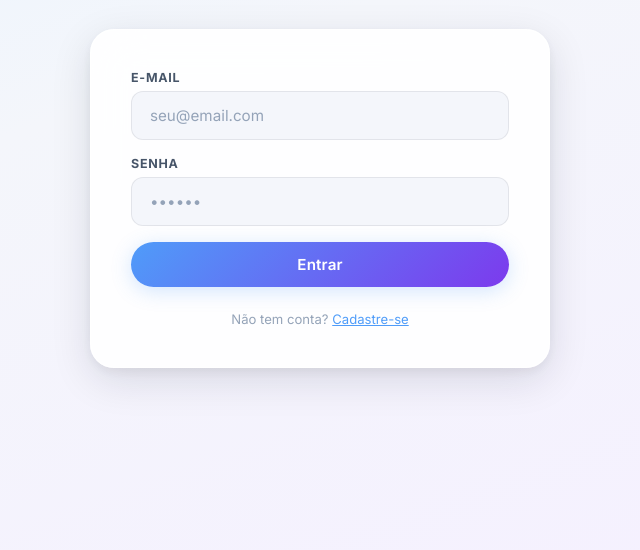
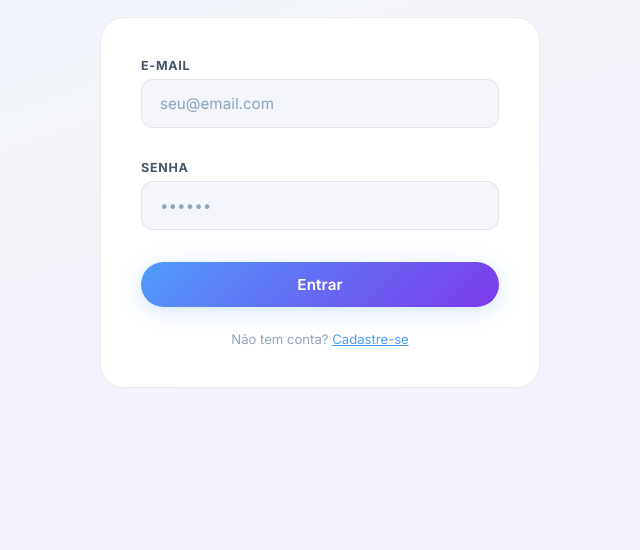
Before and after one commit to HaranBraga/despesa-facil, a website built with Vite: page frontend/index.html in a window 1280 px wide. Shown: the part 250-800 px from the top of the page, without its empty margins (320-960 px from the left). Built offline with nearby package versions, Linux system fonts and the light colour scheme; no server answers.

Commit message:
style: remove glowing backgrond and redundant styles on auth page

```diff
--- a/frontend/src/style.css
+++ b/frontend/src/style.css
@@ -474,7 +474,7 @@ body {
   box-shadow: 0 0 0 3px var(--accent-glow);
   background: var(--bg-card);
 }
-.form-input::placeholder { color: var(--text-muted); }
+.form-input::placeholder { color: #8da4be; }
 .form-textarea { resize: none; min-height: 80px; }
 
 /* Amount input */
@@ -624,15 +624,29 @@ body {
 .auth-page {
   min-height: 100dvh;
   display: flex; flex-direction: column;
+  justify-content: center;
   align-items: center;
+  padding: 24px;
 }
 
 .auth-logo {
   font-size: 2rem; font-weight: 800;
   margin-bottom: 8px; text-align: center;
 }
-.auth-sub { font-size: 0.88rem; color: var(--text-muted); text-align: center; margin-bottom: 32px; }
-.auth-card { width: 100%; max-width: 400px; }
+.auth-sub { font-size: 0.88rem; color: var(--text-muted); text-align: center; margin-bottom: 40px; }
+.auth-card {
+  width: 100%;
+  max-width: 440px;
+  background: var(--bg-card);
+  padding: 32px;
+  border-radius: var(--radius-xl);
+  box-shadow: var(--shadow-xl);
+  border: 1px solid var(--border);
+}
+
+.auth-card .form-group {
+    margin-bottom: 16px;
+}
 
 /* =============================================
    SECTION HEADERS
@@ -1082,17 +1096,10 @@ body {
   /* Auth page */
   .auth-page {
     background: linear-gradient(160deg, #e8f4ff 0%, #f4f6fb 40%, #f5f0ff 100%);
-    justify-content: center;
     padding: 40px;
   }
   .auth-card {
-    max-width: 460px;
     padding: 48px;
-    border-radius: var(--radius-xl);
-    background: rgba(255,255,255,0.9);
-    backdrop-filter: blur(24px);
-    box-shadow: var(--shadow-lg);
-    border: 1px solid rgba(255,255,255,0.8);
   }
 
   /* Modal — centered on desktop */
```
